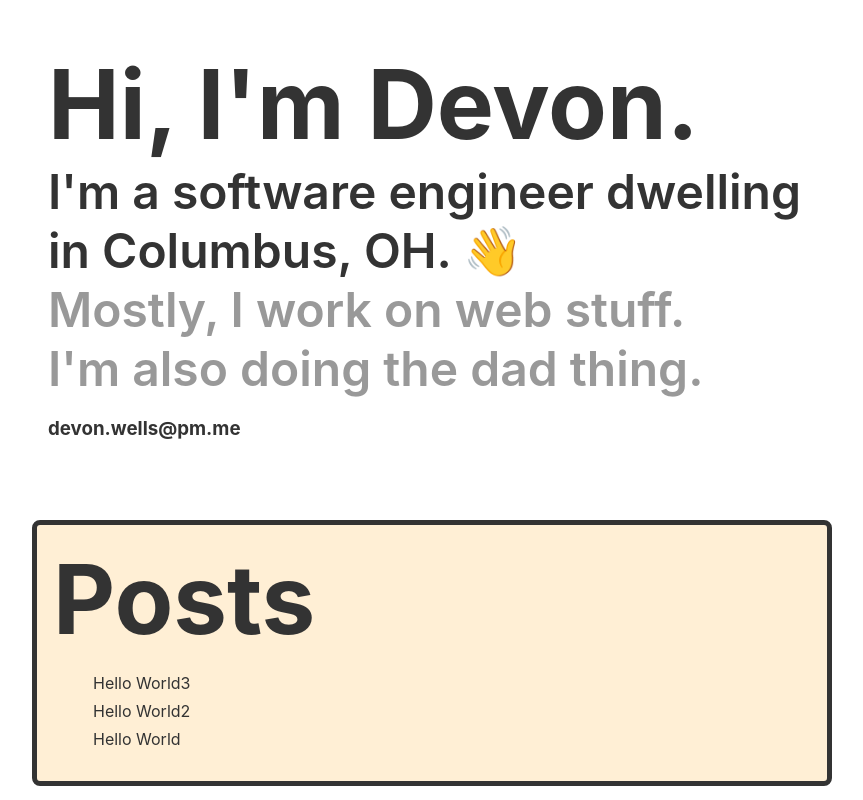
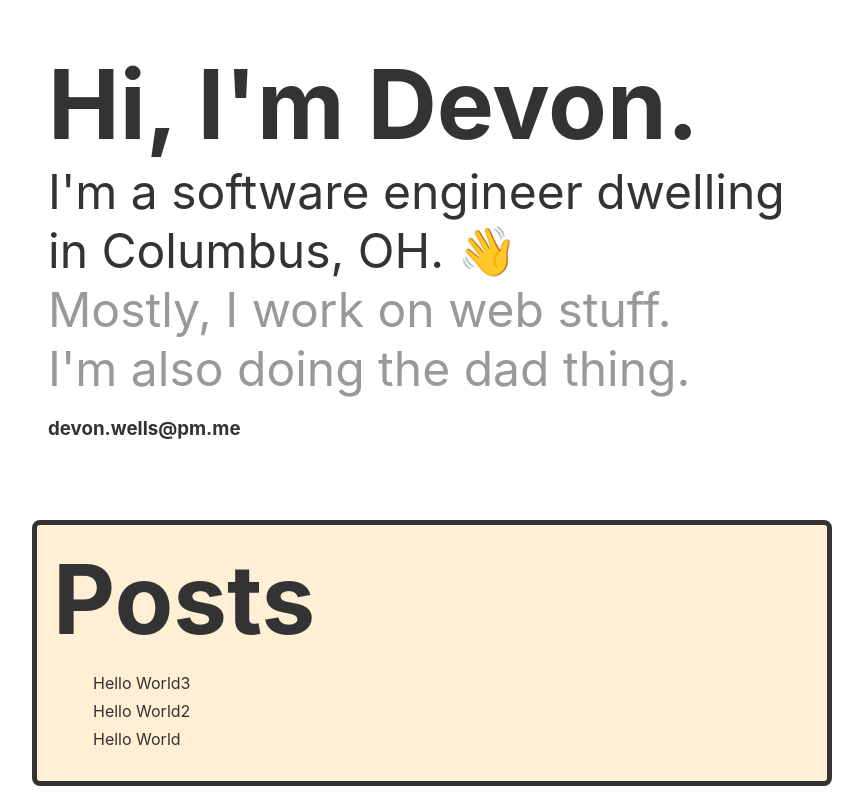
Before and after one commit to devdumpling/devonwells, a Next.js app: page / in a window 1280 px wide. Shown: the whole page, without its empty margins (208-1071 px from the left). Built offline with nearby package versions, Linux system fonts and the light colour scheme.

Commit message:
thiner subheading

```diff
--- a/src/pages/index.tsx
+++ b/src/pages/index.tsx
@@ -28,7 +28,7 @@ const Heading = styled.h1`
 
 const SubHeading = styled.h2`
   font-size: 3rem;
-  font-weight: 600;
+  font-weight: 400;
   margin: 0;
   color: #999;
 `;
@@ -58,7 +58,7 @@ const Card = styled.div`
 
 const BigText = styled.h2`
   font-size: 3rem;
-  font-weight: 600;
+  font-weight: 400;
   margin: 0;
   color: #333;
 `;
```
